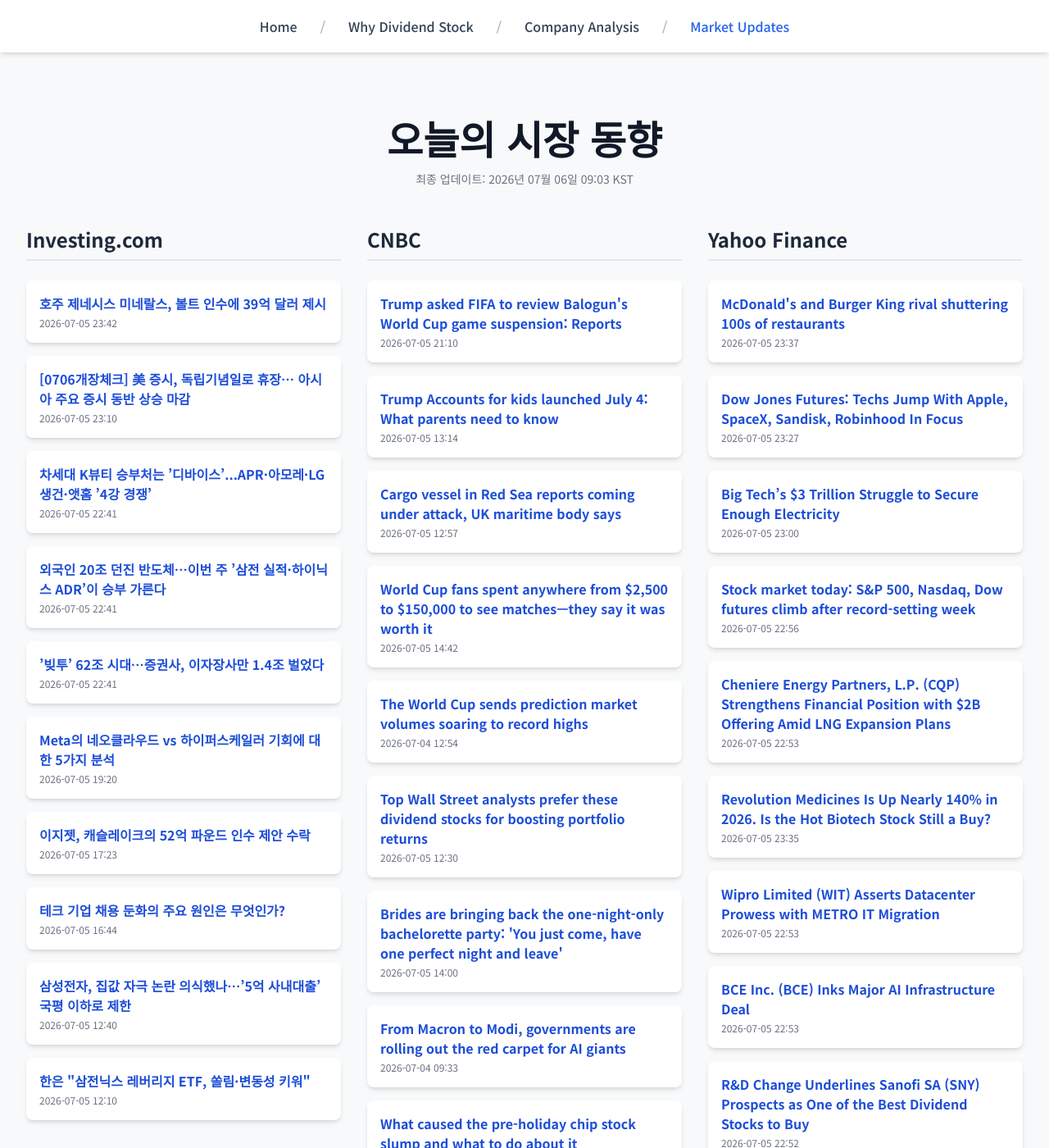
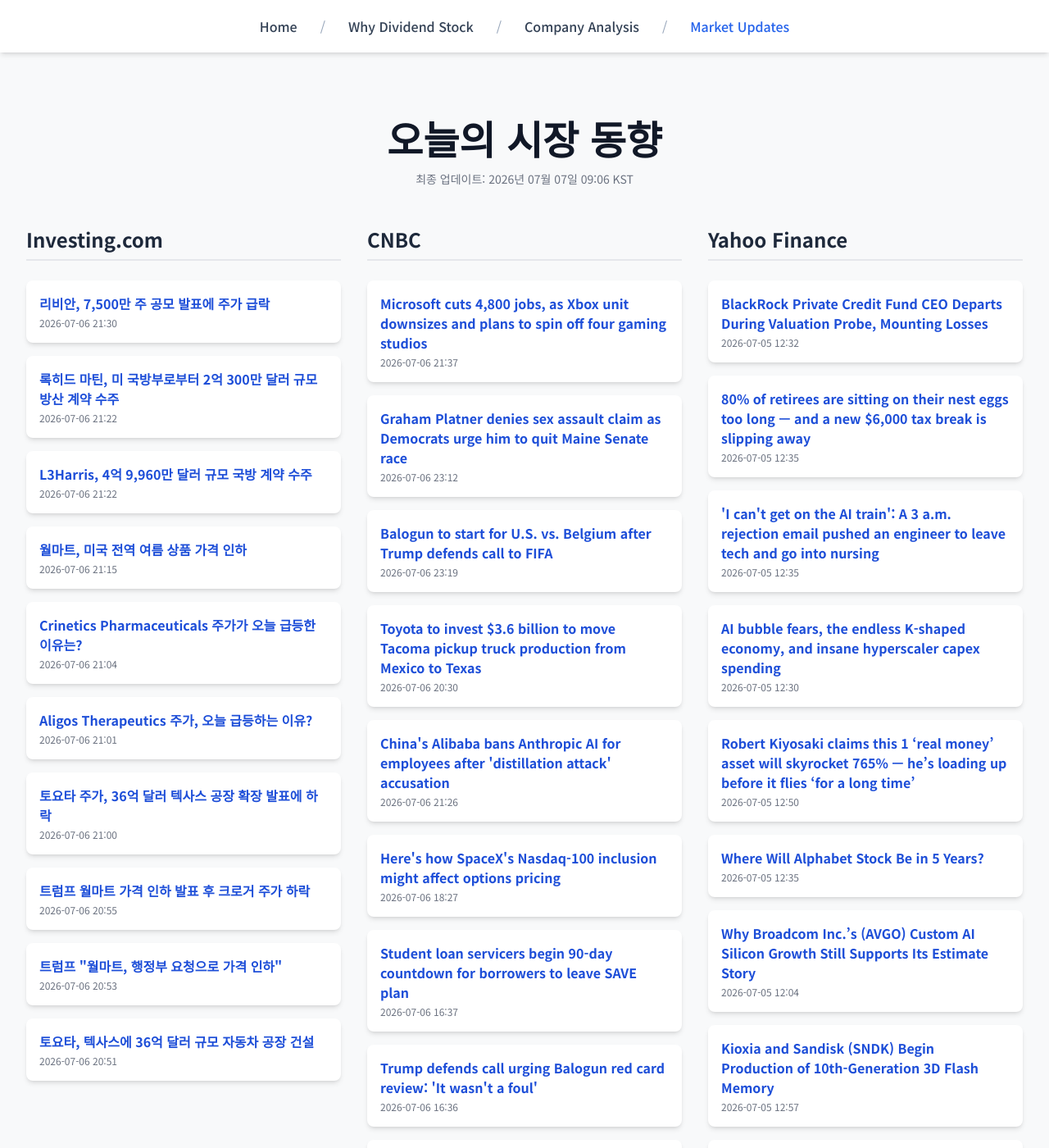
Before and after one commit to Kay-Hwang/my-company-analysis, a Jekyll site: the page built from market-updates.html, in a window 1280 px wide and 1400 px high. Shown: the whole window at 82% size. Built offline with Jekyll 4.4.1, drawn with Linux system fonts in a browser that asks for light colours; nearby versions of some CDN libraries; a script that is not in the unit is left out; some of the changed text lies outside the part shown.

Commit message:
Update daily data

```diff
--- a/_data/latest_data.json
+++ b/_data/latest_data.json
@@ -1,190 +1,190 @@
 {
-  "lastUpdated": "2026년 07월 06일 09:03 KST",
+  "lastUpdated": "2026년 07월 07일 09:06 KST",
   "news": {
     "investing": [
       {
-        "title": "호주 제네시스 미네랄스, 볼트 인수에 39억 달러 제시",
-        "link": "https://kr.investing.com/news/stock-market-news/article-2005135",
-        "pubDate": "2026-07-05 23:42:44",
-        "summary": "호주 제네시스 미네랄스, 볼트 인수에 39억 달러 제시"
+        "title": "리비안, 7,500만 주 공모 발표에 주가 급락",
+        "link": "https://kr.investing.com/news/stock-market-news/article-93CH-2006561",
+        "pubDate": "2026-07-06 21:30:46",
+        "summary": "리비안, 7,500만 주 공모 발표에 주가 급락"
       },
       {
-        "title": "[0706개장체크] 美 증시, 독립기념일로 휴장… 아시아 주요 증시 동반 상승 마감",
-        "link": "https://kr.investing.com/news/stock-market-news/article-2005125",
-        "pubDate": "2026-07-05 23:10:09",
-        "summary": "[0706개장체크] 美 증시, 독립기념일로 휴장… 아시아 주요 증시 동반 상승 마감"
+        "title": "록히드 마틴, 미 국방부로부터 2억 300만 달러 규모 방산 계약 수주",
+        "link": "https://kr.investing.com/news/stock-market-news/article-93CH-2006552",
+        "pubDate": "2026-07-06 21:22:52",
+        "summary": "록히드 마틴, 미 국방부로부터 2억 300만 달러 규모 방산 계약 수주"
       },
       {
-        "title": "차세대 K뷰티 승부처는 ’디바이스’...APR·아모레·LG생건·앳홈 ’4강 경쟁’",
-        "link": "https://kr.investing.com/news/stock-market-news/article-2005124",
-        "pubDate": "2026-07-05 22:41:11",
-        "summary": "차세대 K뷰티 승부처는 ’디바이스’...APR·아모레·LG생건·앳홈 ’4강 경쟁’"
+        "title": "L3Harris, 4억 9,960만 달러 규모 국방 계약 수주",
+        "link": "https://kr.investing.com/news/stock-market-news/article-93CH-2006550",
+        "pubDate": "2026-07-06 21:22:18",
+        "summary": "L3Harris, 4억 9,960만 달러 규모 국방 계약 수주"
       },
       {
-        "title": "외국인 20조 던진 반도체…이번 주 ’삼전 실적·하이닉스 ADR’이 승부 가른다",
-        "link": "https://kr.investing.com/news/stock-market-news/article-2005123",
-        "pubDate": "2026-07-05 22:41:11",
-        "summary": "외국인 20조 던진 반도체…이번 주 ’삼전 실적·하이닉스 ADR’이 승부 가른다"
+        "title": "월마트, 미국 전역 여름 상품 가격 인하",
+        "link": "https://kr.investing.com/news/stock-market-news/article-93CH-2006544",
+        "pubDate": "2026-07-06 21:15:54",
+        "summary": "월마트, 미국 전역 여름 상품 가격 인하"
       },
       {
-        "title": "’빚투’ 62조 시대…증권사, 이자장사만 1.4조 벌었다",
-        "link": "https://kr.investing.com/news/stock-market-news/article-2005122",
-        "pubDate": "2026-07-05 22:41:10",
-        "summary": "’빚투’ 62조 시대…증권사, 이자장사만 1.4조 벌었다"
+        "title": "Crinetics Pharmaceuticals 주가가 오늘 급등한 이유는?",
+        "link": "https://kr.investing.com/news/stock-market-news/article-93CH-2006520",
+        "pubDate": "2026-07-06 21:04:11",
+        "summary": "Crinetics Pharmaceuticals 주가가 오늘 급등한 이유는?"
       },
       {
-        "title": "Meta의 네오클라우드 vs 하이퍼스케일러 기회에 대한 5가지 분석",
-        "link": "https://kr.investing.com/news/stock-market-news/article-2005118",
-        "pubDate": "2026-07-05 19:20:05",
-        "summary": "Meta의 네오클라우드 vs 하이퍼스케일러 기회에 대한 5가지 분석"
+        "title": "Aligos Therapeutics 주가, 오늘 급등하는 이유?",
+        "link": "https://kr.investing.com/news/stock-market-news/article-93CH-2006516",
+        "pubDate": "2026-07-06 21:01:59",
+        "summary": "Aligos Therapeutics 주가, 오늘 급등하는 이유?"
       },
       {
-        "title": "이지젯, 캐슬레이크의 52억 파운드 인수 제안 수락",
-        "link": "https://kr.investing.com/news/stock-market-news/article-2005115",
-        "pubDate": "2026-07-05 17:23:43",
-        "summary": "이지젯, 캐슬레이크의 52억 파운드 인수 제안 수락"
+        "title": "토요타 주가, 36억 달러 텍사스 공장 확장 발표에 하락",
+        "link": "https://kr.investing.com/news/stock-market-news/article-93CH-2006513",
+        "pubDate": "2026-07-06 21:00:36",
+        "summary": "토요타 주가, 36억 달러 텍사스 공장 확장 발표에 하락"
       },
       {
-        "title": "테크 기업 채용 둔화의 주요 원인은 무엇인가?",
-        "link": "https://kr.investing.com/news/stock-market-news/article-2005113",
-        "pubDate": "2026-07-05 16:44:47",
-        "summary": "테크 기업 채용 둔화의 주요 원인은 무엇인가?"
+        "title": "트럼프 월마트 가격 인하 발표 후 크로거 주가 하락",
+        "link": "https://kr.investing.com/news/stock-market-news/article-93CH-2006506",
+        "pubDate": "2026-07-06 20:55:51",
+        "summary": "트럼프 월마트 가격 인하 발표 후 크로거 주가 하락"
       },
       {
-        "title": "삼성전자, 집값 자극 논란 의식했나…’5억 사내대출’ 국평 이하로 제한",
-        "link": "https://kr.investing.com/news/stock-market-news/article-2005102",
-        "pubDate": "2026-07-05 12:40:20",
-        "summary": "삼성전자, 집값 자극 논란 의식했나…’5억 사내대출’ 국평 이하로 제한"
+        "title": "트럼프 \"월마트, 행정부 요청으로 가격 인하\"",
+        "link": "https://kr.investing.com/news/stock-market-news/article-93CH-2006501",
+        "pubDate": "2026-07-06 20:53:08",
+        "summary": "트럼프 \"월마트, 행정부 요청으로 가격 인하\""
       },
       {
-        "title": "한은 \"삼전닉스 레버리지 ETF, 쏠림·변동성 키워\"",
-        "link": "https://kr.investing.com/news/stock-market-news/article-2005101",
-        "pubDate": "2026-07-05 12:10:15",
-        "summary": "한은 \"삼전닉스 레버리지 ETF, 쏠림·변동성 키워\""
+        "title": "토요타, 텍사스에 36억 달러 규모 자동차 공장 건설",
+        "link": "https://kr.investing.com/news/stock-market-news/article-93CH-2006498",
+        "pubDate": "2026-07-06 20:51:27",
+        "summary": "토요타, 텍사스에 36억 달러 규모 자동차 공장 건설"
       }
     ],
     "cnbc": [
       {
-        "title": "Trump asked FIFA to review Balogun's World Cup game suspension: Reports",
-        "link": "https://www.cnbc.com/2026/07/05/trump-fifa-balogun-world-cup-red-card-suspension.html",
-        "pubDate": "Sun, 05 Jul 2026 21:10:29 GMT",
-        "summary": "Folarin Balogun was surprisingly cleared by FIFA to play for the United States Men's National Team in the World Cup against Belgium on Monday."
+        "title": "Microsoft cuts 4,800 jobs, as Xbox unit downsizes and plans to spin off four gaming studios",
+        "link": "https://www.cnbc.com/2026/07/06/microsoft-cuts-2point1percent-of-employees-as-xbox-unit-plans-to-spin-studios.html",
+        "pubDate": "Mon, 06 Jul 2026 21:37:58 GMT",
+        "summary": "Microsoft is cutting jobs in its commercial business and its Xbox gaming group, where revenue has been shrinking."
       },
       {
-        "title": "Trump Accounts for kids launched July 4: What parents need to know",
-        "link": "https://www.cnbc.com/2026/07/01/trump-accounts-launch-july-4.html",
-        "pubDate": "Sun, 05 Jul 2026 13:14:22 GMT",
-        "summary": "Here's a breakdown of how Trump Accounts work, who qualifies for free money and when the funds can be withdrawn."
+        "title": "Graham Platner denies sex assault claim as Democrats urge him to quit Maine Senate race",
+        "link": "https://www.cnbc.com/2026/07/06/graham-platner-maine-senate-allegation-response.html",
+        "pubDate": "Mon, 06 Jul 2026 23:12:43 GMT",
+        "summary": "Graham Platner hopes to unseat Republican Sen. Susan Collins, but the Democrat's campaign is reeling from a bombshell allegation by Jenny Racicot."
       },
       {
-        "title": "Cargo vessel in Red Sea reports coming under attack, UK maritime body says",
-        "link": "https://www.cnbc.com/2026/07/05/cargo-vessel-in-red-sea-reports-attack-uk-maritime-body-says.html",
-        "pubDate": "Sun, 05 Jul 2026 12:57:45 GMT",
-        "summary": "The incident was reported in one of the world's most crucial trade transit routes amid a fragile ceasefire between Iran and the U.S."
+        "title": "Balogun to start for U.S. vs. Belgium after Trump defends call to FIFA",
+        "link": "https://www.cnbc.com/2026/07/05/trump-fifa-balogun-world-cup-red-card-suspension.html",
+        "pubDate": "Mon, 06 Jul 2026 23:19:34 GMT",
+        "summary": "FIFA reversed Folarin Balogun’s suspension after Trump sought a review, letting the U.S. striker play Belgium as officials objected."
       },
       {
-        "title": "World Cup fans spent anywhere from $2,500 to $150,000 to see matches—they say it was worth it",
-        "link": "https://www.cnbc.com/2026/07/05/world-cup-fans-spent-anywhere-from-2500-to-150000-to-see-matches.html",
-        "pubDate": "Sun, 05 Jul 2026 14:42:38 GMT",
-        "summary": "Soccer fans heading to World Cup matches at MetLife Stadium shared how much they expected to spend with CNBC Make It outside New York's Penn Station."
+        "title": "Toyota to invest $3.6 billion to move Tacoma pickup truck production from Mexico to Texas",
+        "link": "https://www.cnbc.com/2026/07/06/toyota-tacoma-truck-san-antonio-plant.html",
+        "pubDate": "Mon, 06 Jul 2026 20:30:01 GMT",
+        "summary": "Toyota said it is investing $3.6 billion to move production of the Tacoma midsize pickup truck from Mexico to its San Antonio manufacturing campus in Texas."
       },
       {
-        "title": "The World Cup sends prediction market volumes soaring to record highs",
-        "link": "https://www.cnbc.com/2026/07/04/2026-fifa-world-cup-boosts-prediction-market-volumes.html",
-        "pubDate": "Sat, 04 Jul 2026 12:54:04 GMT",
-        "summary": "Trading volumes on Kalshi and Polymarket both hit record highs in June. Rothera, a new prediction market platform, was also able to manage $2 billion in volume."
+        "title": "China's Alibaba bans Anthropic AI for employees after 'distillation attack' accusation",
+        "link": "https://www.cnbc.com/2026/07/06/alibaba-anthropic-ai-ban-claude-china.html",
+        "pubDate": "Mon, 06 Jul 2026 21:26:17 GMT",
+        "summary": "Chinese e-commerce giant Alibaba has put Anthropic's Claude Code on a high-risk software list."
       },
       {
-        "title": "Top Wall Street analysts prefer these dividend stocks for boosting portfolio returns",
-        "link": "https://www.cnbc.com/2026/07/05/analysts-prefer-these-dividend-stocks-for-boosting-portfolio-returns.html",
-        "pubDate": "Sun, 05 Jul 2026 12:30:01 GMT",
-        "summary": "With thousands of dividend-paying companies to choose from, identifying the right stocks can be challenging."
+        "title": "Here's how SpaceX's Nasdaq-100 inclusion might affect options pricing",
+        "link": "https://www.cnbc.com/2026/07/06/heres-how-spacexs-nasdaq-100-inclusion-might-affect-options-pricing.html",
+        "pubDate": "Mon, 06 Jul 2026 18:27:06 GMT",
+        "summary": "About half-a-million SpaceX options traded by midday Monday, a little below the average since inception."
       },
       {
-        "title": "Brides are bringing back the one-night-only bachelorette party: 'You just come, have one perfect night and leave'",
-        "link": "https://www.cnbc.com/2026/07/05/brides-are-bringing-back-the-one-night-only-bachelorette-party.html",
-        "pubDate": "Sun, 05 Jul 2026 14:00:01 GMT",
-        "summary": "Before they ballooned into multi-day destination getaways, bachelorette parties tended to be one night of raucous fun. Some brides are bringing it back."
+        "title": "Student loan servicers begin 90-day countdown for borrowers to leave SAVE plan",
+        "link": "https://www.cnbc.com/2026/07/06/student-loan-servicers-save-plan-exit-notices.html",
+        "pubDate": "Mon, 06 Jul 2026 16:37:10 GMT",
+        "summary": "Student loan servicers have begun alerting borrowers that they have 90 days to leave the Biden-era SAVE plan. Here's what comes next."
       },
       {
-        "title": "From Macron to Modi, governments are rolling out the red carpet for AI giants",
-        "link": "https://www.cnbc.com/2026/07/04/macron-modi-ai-infrastructure-tech-ceos.html",
-        "pubDate": "Sat, 04 Jul 2026 09:33:19 GMT",
-        "summary": "Macron and Modi are courting tech CEOs as France and India seek AI data center investment and cloud infrastructure."
+        "title": "Trump defends call urging Balogun red card review: 'It wasn't a foul'",
+        "link": "https://www.cnbc.com/2026/07/06/trump-balogun-fifa-world-cup-us-belgium.html",
+        "pubDate": "Mon, 06 Jul 2026 16:36:28 GMT",
+        "summary": "\"I didn't know what the hell a red card was,\" said Trump, who called FIFA President Gianni Infantino about the suspension of Folarin Balogun."
       },
       {
-        "title": "What caused the pre-holiday chip stock slump and what to do about it",
-        "link": "https://www.cnbc.com/2026/07/05/jim-cramer-what-caused-the-pre-holiday-chip-stock-slump-and-what-to-do-about-it.html",
-        "pubDate": "Sun, 05 Jul 2026 22:31:26 GMT",
-        "summary": "The problem is that we have seen this horror movie before."
+        "title": "Trump Accounts are live. Here's how some families plan to use them",
+        "link": "https://www.cnbc.com/2026/07/06/how-families-are-using-trump-accounts.html",
+        "pubDate": "Mon, 06 Jul 2026 21:11:19 GMT",
+        "summary": "As Trump Accounts launch, millions of parents are figuring out how the new investment accounts fit with their family's financial goals."
       },
       {
-        "title": "5 takeaways from President Donald Trump's interview with CNBC",
-        "link": "https://www.cnbc.com/2026/07/02/5-takeaways-from-president-donald-trumps-interview-with-cnbc.html",
-        "pubDate": "Thu, 02 Jul 2026 23:20:58 GMT",
-        "summary": "The president defended his family's business and said he feels bad that the presidency creates a conflict of interest in any of his children's investments."
+        "title": "Jim Cramer says these are the 5 stocks to buy during this market rotation",
+        "link": "https://www.cnbc.com/2026/07/06/jim-cramer-stocks-buy-during-market-rotation.html",
+        "pubDate": "Mon, 06 Jul 2026 22:29:20 GMT",
+        "summary": "CNBC's Jim Cramer said investors should use the latest market rotation as an opportunity to buy high-quality companies."
       }
     ],
     "yahoo": [
       {
-        "title": "McDonald's and Burger King rival shuttering 100s of restaurants",
-        "link": "https://finance.yahoo.com/small-business/articles/fast-food-chain-closes-70-150700372.html",
-        "pubDate": "2026-07-05T23:37:36Z",
-        "summary": "McDonald's and Burger King rival shuttering 100s of restaurants"
+        "title": "BlackRock Private Credit Fund CEO Departs During Valuation Probe, Mounting Losses",
+        "link": "https://finance.yahoo.com/markets/stocks/articles/blackrock-private-credit-fund-ceo-123256145.html",
+        "pubDate": "2026-07-05T12:32:56Z",
+        "summary": "BlackRock Private Credit Fund CEO Departs During Valuation Probe, Mounting Losses"
       },
       {
-        "title": "Dow Jones Futures: Techs Jump With Apple, SpaceX, Sandisk, Robinhood In Focus",
-        "link": "https://www.investors.com/market-trend/stock-market-today/dow-jones-futures-apple-spacex-sandisk-robinhood/?src=A00220&yptr=yahoo",
-        "pubDate": "2026-07-05T23:27:33Z",
-        "summary": "Dow Jones Futures: Techs Jump With Apple, SpaceX, Sandisk, Robinhood In Focus"
+        "title": "80% of retirees are sitting on their nest eggs too long — and a new $6,000 tax break is slipping away",
+        "link": "https://finance.yahoo.com/markets/articles/80-retirees-sitting-nest-eggs-123500382.html",
+        "pubDate": "2026-07-05T12:35:00Z",
+        "summary": "80% of retirees are sitting on their nest eggs too long — and a new $6,000 tax break is slipping away"
       },
       {
-        "title": "Big Tech’s $3 Trillion Struggle to Secure Enough Electricity",
-        "link": "https://finance.yahoo.com/energy/articles/big-tech-3-trillion-struggle-230000415.html",
-        "pubDate": "2026-07-05T23:00:00Z",
-        "summary": "Big Tech’s $3 Trillion Struggle to Secure Enough Electricity"
+        "title": "'I can't get on the AI train': A 3 a.m. rejection email pushed an engineer to leave tech and go into nursing",
+        "link": "https://finance.yahoo.com/technology/ai/articles/cant-ai-train-3-m-123500405.html",
+        "pubDate": "2026-07-05T12:35:00Z",
+        "summary": "'I can't get on the AI train': A 3 a.m. rejection email pushed an engineer to leave tech and go into nursing"
       },
       {
-        "title": "Stock market today: S&P 500, Nasdaq, Dow futures climb after record-setting week",
-        "link": "https://finance.yahoo.com/markets/stocks/live/stock-market-today-monday-july-7-225645420.html",
-        "pubDate": "2026-07-05T22:56:45Z",
-        "summary": "Stock market today: S&P 500, Nasdaq, Dow futures climb after record-setting week"
+        "title": "AI bubble fears, the endless K-shaped economy, and insane hyperscaler capex spending",
+        "link": "https://finance.yahoo.com/markets/article/ai-bubble-fears-the-endless-k-shaped-economy-and-insane-hyperscaler-capex-spending-123000856.html",
+        "pubDate": "2026-07-05T12:30:00Z",
+        "summary": "AI bubble fears, the endless K-shaped economy, and insane hyperscaler capex spending"
       },
       {
-        "title": "Cheniere Energy Partners, L.P. (CQP) Strengthens Financial Position with $2B Offering Amid LNG Expansion Plans",
-        "link": "https://finance.yahoo.com/energy/articles/cheniere-energy-partners-l-p-225352790.html",
-        "pubDate": "2026-07-05T22:53:52Z",
-        "summary": "Cheniere Energy Partners, L.P. (CQP) Strengthens Financial Position with $2B Offering Amid LNG Expansion Plans"
+        "title": "Robert Kiyosaki claims this 1 ‘real money’ asset will skyrocket 765% — he’s loading up before it flies ‘for a long time’",
+        "link": "https://finance.yahoo.com/markets/commodities/articles/robert-kiyosaki-claims-1-real-125000635.html",
+        "pubDate": "2026-07-05T12:50:00Z",
+        "summary": "Robert Kiyosaki claims this 1 ‘real money’ asset will skyrocket 765% — he’s loading up before it flies ‘for a long time’"
       },
       {
-        "title": "Revolution Medicines Is Up Nearly 140% in 2026. Is the Hot Biotech Stock Still a Buy?",
-        "link": "https://finance.yahoo.com/healthcare/articles/revolution-medicines-nearly-140-2026-233500896.html",
-        "pubDate": "2026-07-05T23:35:00Z",
-        "summary": "Revolution Medicines Is Up Nearly 140% in 2026. Is the Hot Biotech Stock Still a Buy?"
+        "title": "Where Will Alphabet Stock Be in 5 Years?",
+        "link": "https://finance.yahoo.com/markets/stocks/articles/where-alphabet-stock-5-years-123500637.html",
+        "pubDate": "2026-07-05T12:35:00Z",
+        "summary": "Where Will Alphabet Stock Be in 5 Years?"
       },
       {
-        "title": "Wipro Limited (WIT) Asserts Datacenter Prowess with METRO IT Migration",
-        "link": "https://finance.yahoo.com/technology/articles/wipro-limited-wit-asserts-datacenter-225320129.html",
-        "pubDate": "2026-07-05T22:53:20Z",
-        "summary": "Wipro Limited (WIT) Asserts Datacenter Prowess with METRO IT Migration"
+        "title": "Why Broadcom Inc.’s (AVGO) Custom AI Silicon Growth Still Supports Its Estimate Story",
+        "link": "https://finance.yahoo.com/markets/stocks/articles/why-broadcom-inc-avgo-custom-120427288.html",
+        "pubDate": "2026-07-05T12:04:27Z",
+        "summary": "Why Broadcom Inc.’s (AVGO) Custom AI Silicon Growth Still Supports Its Estimate Story"
       },
       {
-        "title": "BCE Inc. (BCE) Inks Major AI Infrastructure Deal",
-        "link": "https://finance.yahoo.com/technology/ai/articles/bce-inc-bce-inks-major-225308474.html",
-        "pubDate": "2026-07-05T22:53:08Z",
-        "summary": "BCE Inc. (BCE) Inks Major AI Infrastructure Deal"
+        "title": "Kioxia and Sandisk (SNDK) Begin Production of 10th-Generation 3D Flash Memory",
+        "link": "https://finance.yahoo.com/technology/articles/kioxia-sandisk-sndk-begin-production-125759399.html",
+        "pubDate": "2026-07-05T12:57:59Z",
+        "summary": "Kioxia and Sandisk (SNDK) Begin Production of 10th-Generation 3D Flash Memory"
       },
       {
-        "title": "R&D Change Underlines Sanofi SA (SNY) Prospects as One of the Best Dividend Stocks to Buy",
-        "link": "https://finance.yahoo.com/healthcare/articles/r-d-change-underlines-sanofi-225257398.html",
-        "pubDate": "2026-07-05T22:52:57Z",
-        "summary": "R&D Change Underlines Sanofi SA (SNY) Prospects as One of the Best Dividend Stocks to Buy"
+        "title": "How Palantir Technologies Inc. (PLTR) Is Expanding AI Deployment Channels Across Government and Enterprise",
+        "link": "https://finance.yahoo.com/technology/ai/articles/palantir-technologies-inc-pltr-expanding-125848120.html",
+        "pubDate": "2026-07-05T12:58:48Z",
+        "summary": "How Palantir Technologies Inc. (PLTR) Is Expanding AI Deployment Channels Across Government and Enterprise"
       },
       {
-        "title": "AngloGold Ashanti PLC (AU) Faces Diverging Analyst Views Amid Market and Regulatory Shifts",
-        "link": "https://finance.yahoo.com/markets/stocks/articles/anglogold-ashanti-plc-au-faces-225226198.html",
-        "pubDate": "2026-07-05T22:52:26Z",
-        "summary": "AngloGold Ashanti PLC (AU) Faces Diverging Analyst Views Amid Market and Regulatory Shifts"
+        "title": "Is Gilead (GILD) One of the Most Undervalued NASDAQ Stocks to Buy Right Now?",
+        "link": "https://finance.yahoo.com/markets/stocks/articles/gilead-gild-one-most-undervalued-125908409.html",
+        "pubDate": "2026-07-05T12:59:08Z",
+        "summary": "Is Gilead (GILD) One of the Most Undervalued NASDAQ Stocks to Buy Right Now?"
       }
     ]
   }
```
